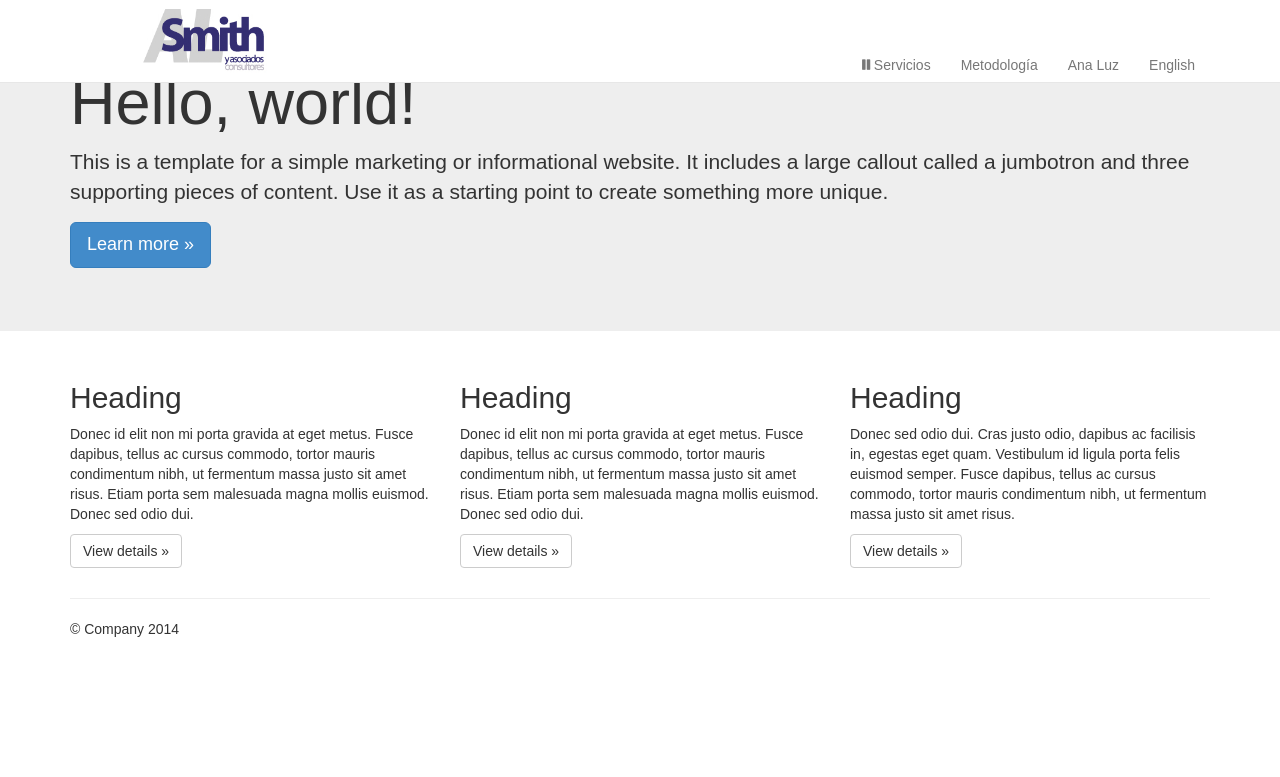
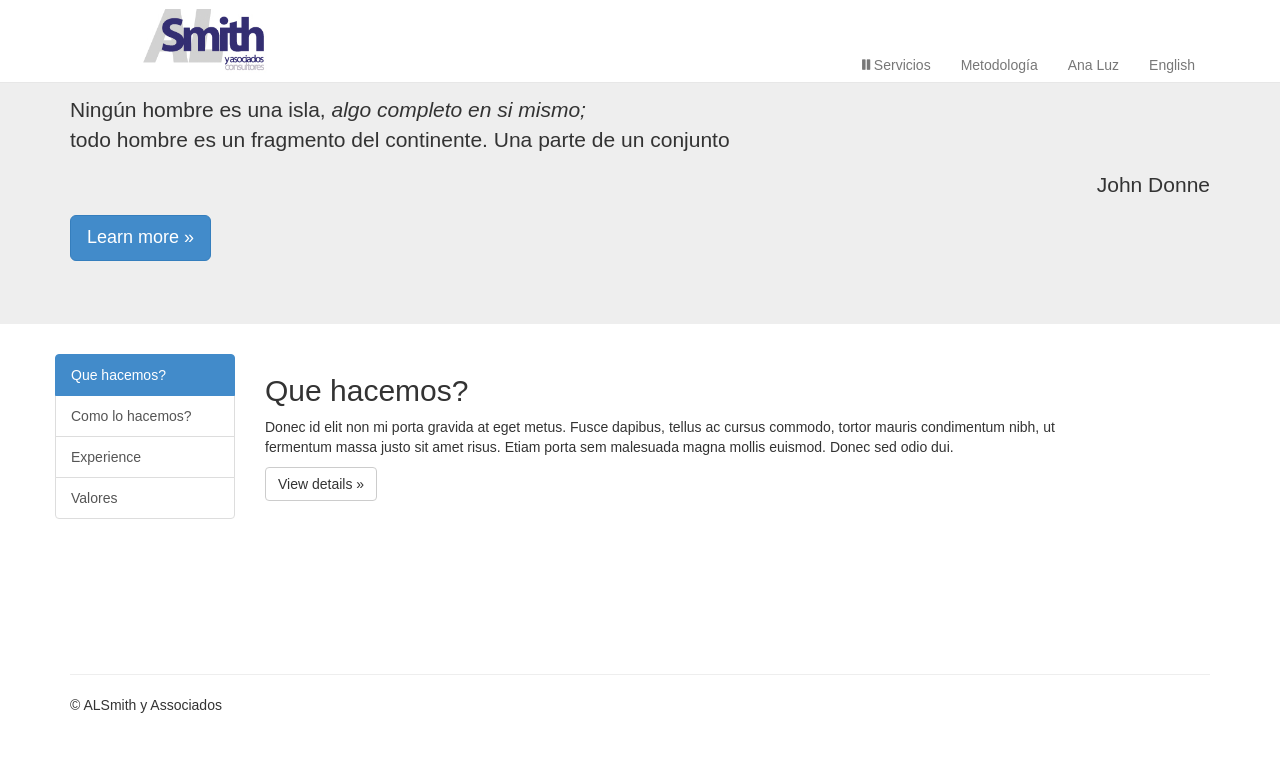
Before and after one commit to fdiazsmith/alsmith, a PHP site: page / in a window 1280 px wide. Shown: the top 777 px of the page. Run offline with PHP 8.4, Linux system fonts and the light colour scheme.

Commit message:
playing around with layout

```diff
--- a/_/css/main.css
+++ b/_/css/main.css
@@ -19,7 +19,7 @@ font-family: 'Josefin Slab', serif;
 font-family: 'Alegreya Sans', sans-serif;
 */
 body{
-font-family: 'Alegreya Sans', sans-serif;
+font-family: 'Alegreya Sans', sans-serif !important;
 
 }
 
@@ -73,9 +73,10 @@ header{
 }
 @media (max-width: 768px){
   .brand img{
-    display: none;
+
   }
 }
+
 @media (min-width: 768px){
   header{
 
@@ -176,6 +177,28 @@ main{
 
 }
 
+
+.jumbotron{
+  padding-top: 95px !important;
+}
+.autor{
+  text-align: right;
+}
+.frases{
+
+}
+
+.contenido-wrapper{
+  height: 300px;
+  overflow-y: scroll;
+}
+
+.explicacion{
+  margin-bottom: 150px;
+}
+
+
+
 .img-central{
 
 }
--- a/index.php
+++ b/index.php
@@ -14,14 +14,11 @@
 
     <title>ALSmith y Asociados</title>
 
+    <!-- Custom styles for this template -->
+        <link rel="stylesheet" href="_/css/main.css">
     <!-- Bootstrap core CSS -->
     <link rel="stylesheet" href="bower_components/normalize-css/normalize.css">
     <link rel="stylesheet" href="bower_components/bootstrap/dist/css/bootstrap.css">
-    <link rel="stylesheet" href="_/css/main.css">
-
-    <!-- Custom styles for this template -->
-    <link href="jumbotron.css" rel="stylesheet">
-
     <!-- Just for debugging purposes. Don't actually copy this line! -->
     <!--[if lt IE 9]><script src="../../assets/js/ie8-responsive-file-warning.js"></script><![endif]-->
 
@@ -37,41 +34,52 @@
     <?php include '_/php/header.php';?>
 
     <!-- Main jumbotron for a primary marketing message or call to action -->
-    <div class="jumbotron">
-      <div class="container">
-        <h1>Hello, world!</h1>
-        <p>This is a template for a simple marketing or informational website. It includes a large callout called a jumbotron and three supporting pieces of content. Use it as a starting point to create something more unique.</p>
-        <p><a class="btn btn-primary btn-lg" role="button">Learn more »</a></p>
-      </div>
-    </div>
+
+
+<main>
+    <?php include '_/php/jumbotron.php';?>
 
     <div class="container">
+
       <!-- Example row of columns -->
       <div class="row">
-        <div class="col-md-4">
-          <h2>Heading</h2>
-          <p>Donec id elit non mi porta gravida at eget metus. Fusce dapibus, tellus ac cursus commodo, tortor mauris condimentum nibh, ut fermentum massa justo sit amet risus. Etiam porta sem malesuada magna mollis euismod. Donec sed odio dui. </p>
-          <p><a class="btn btn-default" href="#" role="button">View details »</a></p>
-        </div>
-        <div class="col-md-4">
-          <h2>Heading</h2>
-          <p>Donec id elit non mi porta gravida at eget metus. Fusce dapibus, tellus ac cursus commodo, tortor mauris condimentum nibh, ut fermentum massa justo sit amet risus. Etiam porta sem malesuada magna mollis euismod. Donec sed odio dui. </p>
-          <p><a class="btn btn-default" href="#" role="button">View details »</a></p>
-       </div>
-        <div class="col-md-4">
-          <h2>Heading</h2>
-          <p>Donec sed odio dui. Cras justo odio, dapibus ac facilisis in, egestas eget quam. Vestibulum id ligula porta felis euismod semper. Fusce dapibus, tellus ac cursus commodo, tortor mauris condimentum nibh, ut fermentum massa justo sit amet risus.</p>
-          <p><a class="btn btn-default" href="#" role="button">View details »</a></p>
-        </div>
+      <div class="list-group col-md-2">
+        <a href="#" class="list-group-item active">Que hacemos? </a>
+        <a href="#como" class="list-group-item">Como lo hacemos?</a>
+        <a href="#experiencia" class="list-group-item">Experience</a>
+        <a href="#valores" class="list-group-item">Valores</a>
+      </div>
+        <div class="contenido-wrapper col-md-9">
+          <div class="explicacion" id="que-hacemos">
+            <h2>Que hacemos?</h2>
+            <p>Donec id elit non mi porta gravida at eget metus. Fusce dapibus, tellus ac cursus commodo, tortor mauris condimentum nibh, ut fermentum massa justo sit amet risus. Etiam porta sem malesuada magna mollis euismod. Donec sed odio dui. </p>
+            <p><a class="btn btn-default" href="#" role="button">View details »</a></p>
+          </div> <!-- explicacion -->
+            <div class="explicacion" id="como">
+            <h2>Como lo hacemos?</h2>
+            <p>Donec id elit non mi porta gravida at eget metus. Fusce dapibus, tellus ac cursus commodo, tortor mauris condimentum nibh, ut fermentum massa justo sit amet risus. Etiam porta sem malesuada magna mollis euismod. Donec sed odio dui. </p>
+            <p><a class="btn btn-default" href="#" role="button">View details »</a></p>
+          </div> <!-- explicacion -->
+            <div class="explicacion" id="experiencia">
+            <h2>Experiencia</h2>
+            <p>Donec id elit non mi porta gravida at eget metus. Fusce dapibus, tellus ac cursus commodo, tortor mauris condimentum nibh, ut fermentum massa justo sit amet risus. Etiam porta sem malesuada magna mollis euismod. Donec sed odio dui. </p>
+            <p><a class="btn btn-default" href="#" role="button">View details »</a></p>
+          </div> <!-- explicacion -->
+            <div class="explicacion" id="valores">
+            <h2>Valores</h2>
+            <p>Donec id elit non mi porta gravida at eget metus. Fusce dapibus, tellus ac cursus commodo, tortor mauris condimentum nibh, ut fermentum massa justo sit amet risus. Etiam porta sem malesuada magna mollis euismod. Donec sed odio dui. </p>
+            <p><a class="btn btn-default" href="#" role="button">View details »</a></p>
+          </div> <!-- explicacion -->
+        </div> <!-- clss -->
       </div>
 
       <hr>
 
-      <footer>
-        <p>© Company 2014</p>
+      <footer style="position: fixed;">
+        <p>© ALSmith y Associados</p>
       </footer>
     </div> <!-- /container -->
-
+</main>
 
     <!-- Bootstrap core JavaScript
     ================================================== -->
```
Also changed, not shown: 1 other file.
